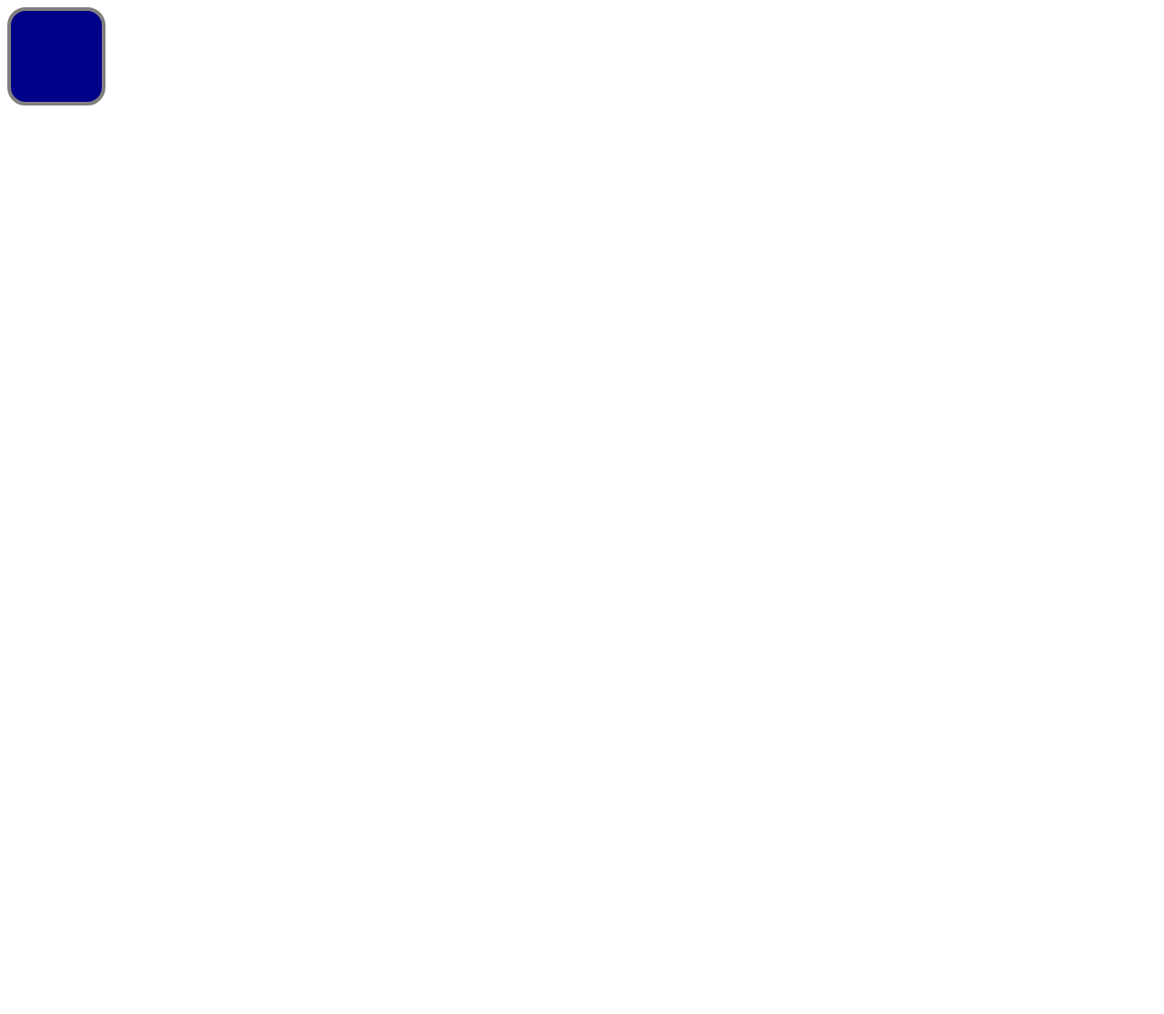
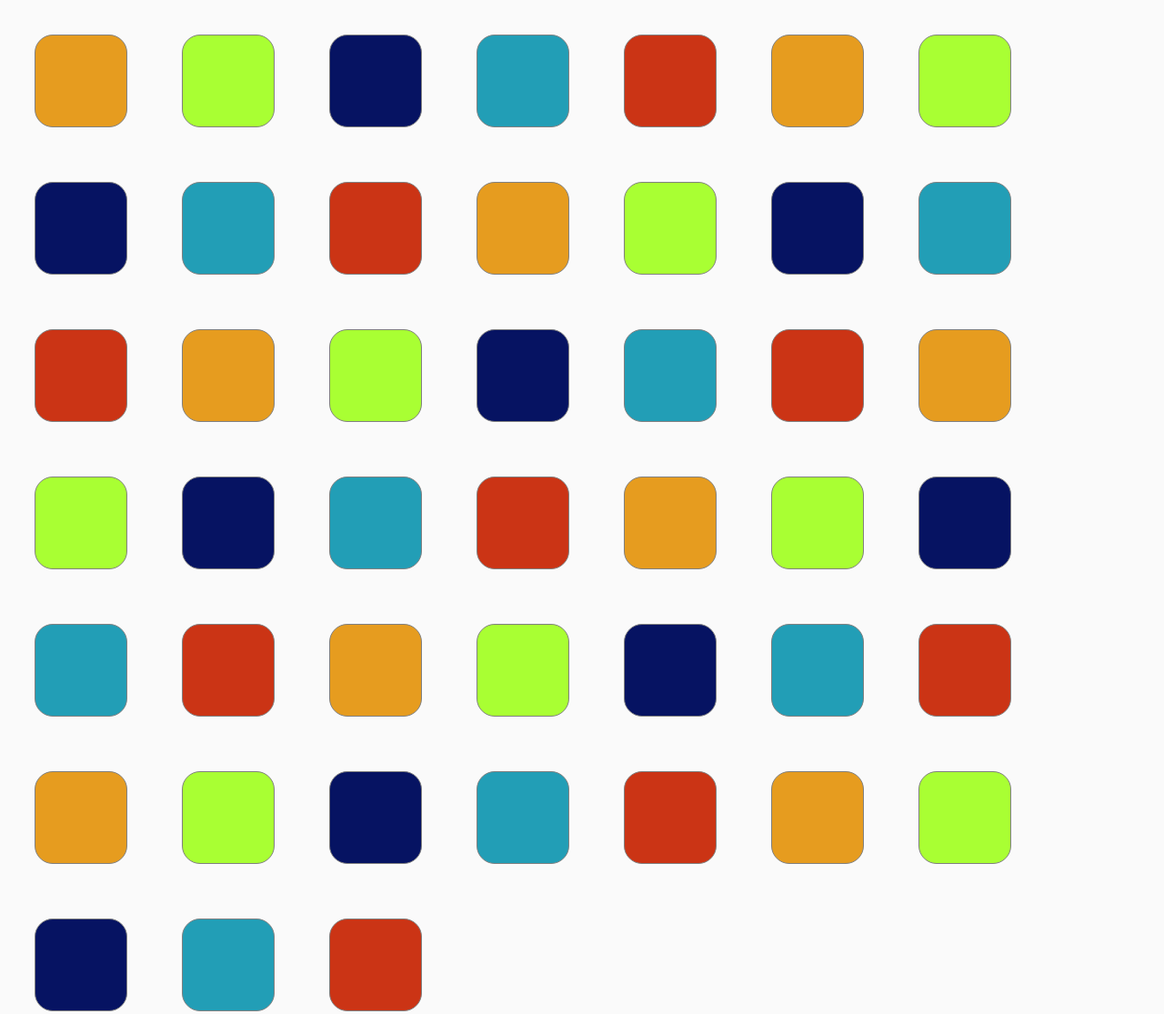
Before and after one commit to kirsch47/sanatou, a plain HTML site: page index.html in a window 1280 px wide. Shown: the whole page at 91% size. Before the commit the page ends 800 px from the top, so only its background shows below. Drawn offline with Linux system fonts and the light colour scheme.

Commit message:
Farben Test

```diff
--- a/index.html
+++ b/index.html
@@ -3,6 +3,53 @@
         <link rel="stylesheet" type="text/css" href="style/index.css" />
     </head>
     <body>
-        <div></div>
+        <div class="wrapper">
+            <div class="box yellow"></div>
+            <div class="box green"></div>
+            <div class="box blue"></div>
+            <div class="box turkis"></div>
+            <div class="box red"></div>
+            <div class="box yellow"></div>
+            <div class="box green"></div>
+            <div class="box blue"></div>
+            <div class="box turkis"></div>
+            <div class="box red"></div>
+            <div class="box yellow"></div>
+            <div class="box green"></div>
+            <div class="box blue"></div>
+            <div class="box turkis"></div>
+            <div class="box red"></div>
+            <div class="box yellow"></div>
+            <div class="box green"></div>
+            <div class="box blue"></div>
+            <div class="box turkis"></div>
+            <div class="box red"></div>
+            <div class="box yellow"></div>
+            <div class="box green"></div>
+            <div class="box blue"></div>
+            <div class="box turkis"></div>
+            <div class="box red"></div>
+            <div class="box yellow"></div>
+            <div class="box green"></div>
+            <div class="box blue"></div>
+            <div class="box turkis"></div>
+            <div class="box red"></div>
+            <div class="box yellow"></div>
+            <div class="box green"></div>
+            <div class="box blue"></div>
+            <div class="box turkis"></div>
+            <div class="box red"></div>
+            <div class="box yellow"></div>
+            <div class="box green"></div>
+            <div class="box blue"></div>
+            <div class="box turkis"></div>
+            <div class="box red"></div>
+            <div class="box yellow"></div>
+            <div class="box green"></div>
+            <div class="box blue"></div>
+            <div class="box turkis"></div>
+            <div class="box red"></div>
+        </div>
+
     </body>
 </html>
--- a/style/index.css
+++ b/style/index.css
@@ -1,8 +1,34 @@
-div
-{
+
+body {
+    background:#FAFAFA;
+}
+
+.box {
     border-radius:20px;
+    float:left;
+    margin:30px;
     width:100px;
     height:100px;
-    border:4px solid grey;
-    background:darkblue;
+    border:1px solid grey;
 }
+
+/* E69C1F */
+.yellow {
+    background:rgba(230,156,31,1);
+}
+/* A9BB33 */
+.green {
+    background:rgba(169,287,51,1);
+}
+/* 061362 */
+.blue {
+    background: rgba(6,19,98,1);
+}
+/* 229Eb6 */
+.turkis {
+    background: rgba(34,158,182,1);
+}
+/* CB3415 */
+.red {
+    background: rgba(203,52,21,1);
+}
```
